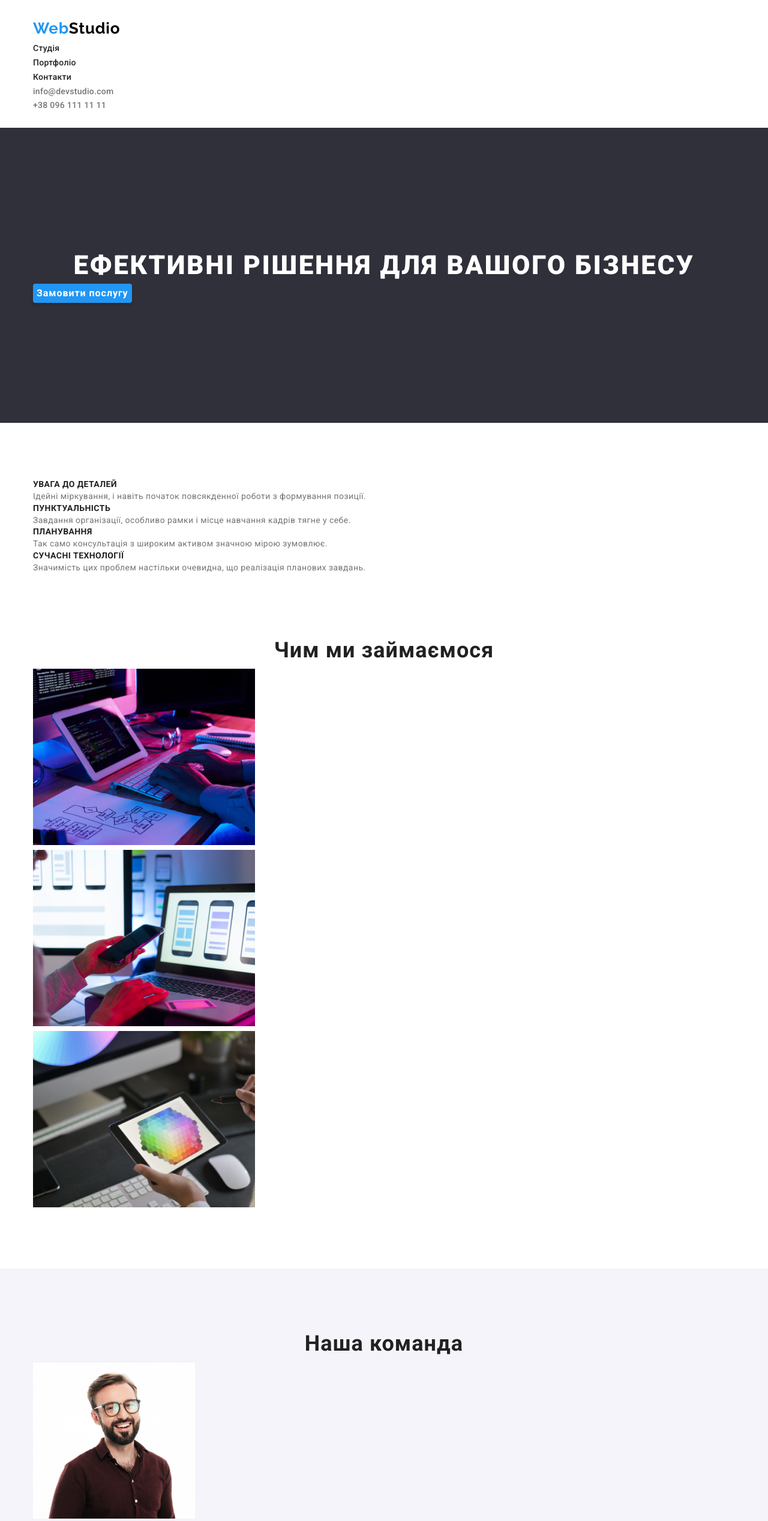
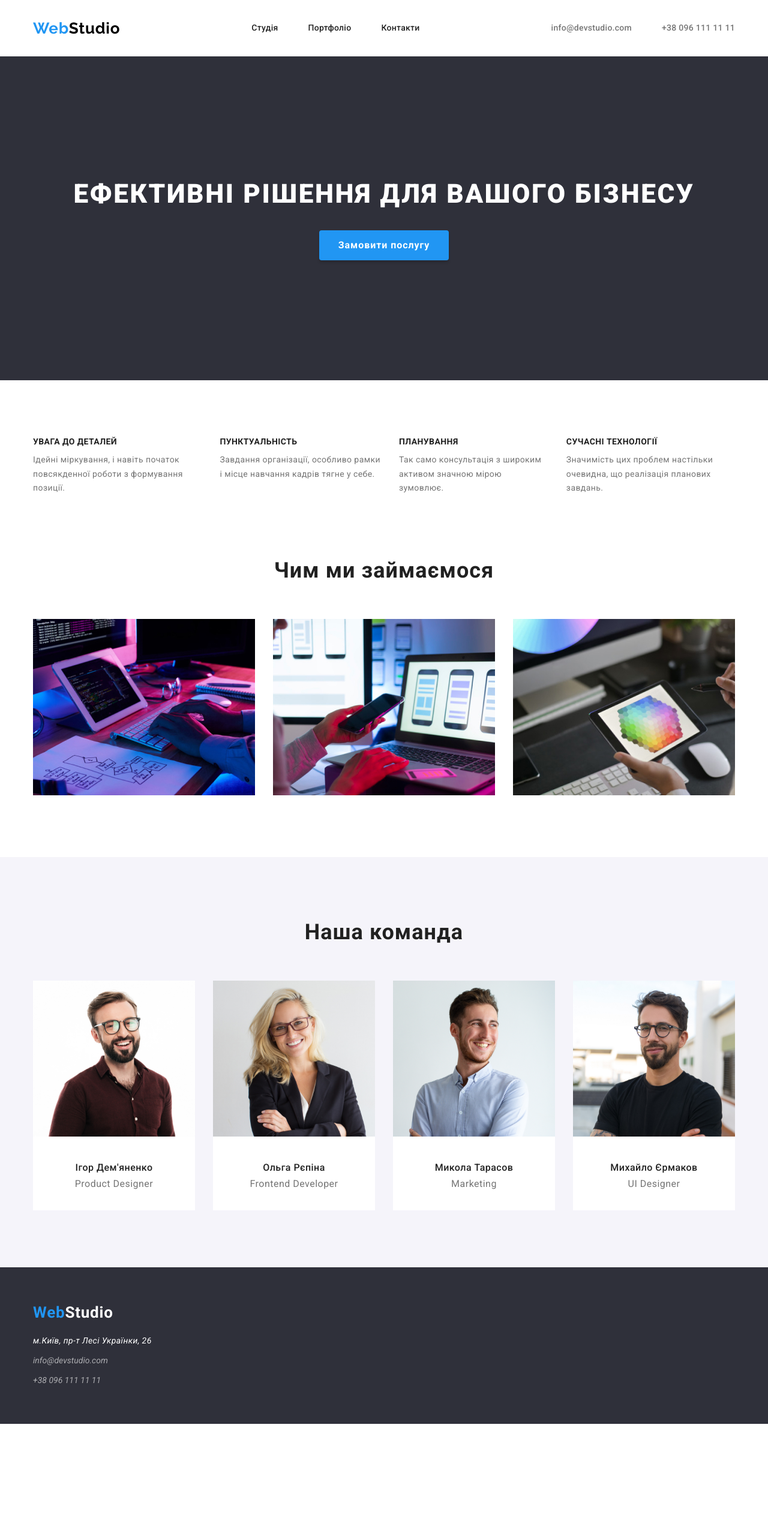
Before and after one commit to alika-bel/websudio-sccs, a plain HTML site: page index.html in a window 1280 px wide. Shown: the top 2536 px of the page at 60% size. After the commit the page ends 2374 px from the top, so only its background shows below. Drawn offline with nearby package versions, Linux system fonts and the light colour scheme.

Commit message:
Доробила

```diff
--- a/index.html
+++ b/index.html
@@ -22,7 +22,7 @@
   </head>
   <body>
     <header class="header">
-      <div class="container">
+      <div class="container header-container">
         <a href="#" class="logo">Web<span class="logo-part">Studio</span></a>
         <nav class="nav">
           <ul class="nav-list">
@@ -53,13 +53,13 @@
     </header>
     <main>
       <section class="hero">
-        <div class="container">
+        <div class="container hero-container">
           <h1 class="hero-title">Ефективні рішення для вашого бізнесу</h1>
           <button class="hero-button">Замовити послугу</button>
         </div>
       </section>
       <section class="about">
-        <div class="container">
+        <div class="container about-container">
           <h2 hidden class="about-title">Про нас</h2>
           <ul class="about-list">
             <li class="about-item">
@@ -93,7 +93,7 @@
         </div>
       </section>
       <section class="work">
-        <div class="container">
+        <div class="container work-container">
           <h2 class="work-title">Чим ми займаємося</h2>
           <ul class="work-list">
             <li class="work-item">
@@ -127,7 +127,7 @@
         </div>
       </section>
       <section class="team">
-        <div class="container">
+        <div class="container team-container">
           <h2 class="team-title">Наша команда</h2>
           <ul class="team-list">
             <li class="team-item">
@@ -141,8 +141,10 @@
                     alt="Дизайнер"
                   />
                 </div>
+                <div class="teammate-info">
                   <h3 class="teammate-name">Ігор Дем'яненко</h3>
                   <p class="teammate-text">Product Designer</p>
+                </div>
               </article>
             </li>
             <li class="team-item">
@@ -156,8 +158,10 @@
                     alt="Розробник"
                   />
                 </div>
+                <div class="teammate-info">
                   <h3 class="teammate-name">Ольга Рєпіна</h3>
                   <p class="teammate-text">Frontend Developer</p>
+                </div>
               </article>
             </li>
             <li class="team-item">
@@ -171,8 +175,10 @@
                     alt="Маркетинг"
                   />
                 </div>
+                <div class="teammate-info">
                   <h3 class="teammate-name">Микола Тарасов</h3>
                   <p class="teammate-text">Marketing</p>
+                </div>
               </article>
             </li>
             <li class="team-item">
@@ -186,8 +192,10 @@
                     alt="Дизайнер"
                   />
                 </div>
+                <div class="teammate-info">
                   <h3 class="teammate-name">Михайло Єрмаков</h3>
                   <p class="teammate-text">UI Designer</p>
+                </div>
               </article>
             </li>
           </ul>
--- a/src/styles/styles.css
+++ b/src/styles/styles.css
@@ -32,6 +32,11 @@ body {
   padding-bottom: 25px;
   background-color: var(--background-color);
 }
+.header-container {
+  display: flex;
+  justify-content: space-between;
+  align-items: center;
+}
 .logo {
   letter-spacing: 0.03em;
   color: var(--accent-color);
@@ -42,6 +47,15 @@ body {
 }
 .logo-part {
   color: var(--logo-color);
+}
+.nav-list {
+  display: flex;
+  align-items: center;
+  gap: 50px;
+}
+.contacts-list {
+  display: flex;
+  gap: 50px;
 }
 .nav-link {
   color: var(--primary-text-color);
@@ -66,7 +80,11 @@ body {
   color: var(--accent-color);
   cursor: pointer;
 }
-
+.hero-container {
+  display: flex;
+  flex-direction: column;
+  align-items: center;
+}
 .hero {
   padding-top: 200px;
   padding-bottom: 200px;
@@ -82,6 +100,8 @@ body {
   line-height: 1.36;
 }
 .hero-button {
+  margin-top: 30px;
+  padding: 10px 32px;
   border-radius: 4px;
   box-shadow: 0 4px 4px 0 rgba(0, 0, 0, 0.15);
   background: var(--accent-color);
@@ -101,7 +121,13 @@ body {
   padding-top: 95px;
   padding-bottom: 95px;
 }
+.about-list {
+  justify-content: baseline;
+  display: flex;
+  gap: 30px;
+}
 .about-subtitle {
+  margin-bottom: 10px;
   font-weight: 700;
   font-size: 14px;
   letter-spacing: 0.03em;
@@ -116,10 +142,15 @@ body {
   padding-bottom: 95px;
 }
 .work-title {
+  margin-bottom: 50px;
   font-weight: 700;
   font-size: 36px;
   letter-spacing: 0.03em;
   text-align: center;
+}
+.work-list {
+  display: flex;
+  gap: 30px;
 }
 .team {
   background-color: var(--second-bg-color);
@@ -127,17 +158,32 @@ body {
   padding-bottom: 95px;
 }
 .team-title {
+  margin-bottom: 50px;
   font-weight: 700;
   font-size: 36px;
   letter-spacing: 0.03em;
   text-align: center;
 }
+.team-list {
+  display: flex;
+  gap: 30px;
+}
+.team-item {
+  background-color: #ffffff;
+}
+.teammate-info {
+  display: flex;
+  flex-direction: column;
+  align-items: center;
+}
 .teammate-name {
+  margin-top: 30px;
   font-weight: 500;
   font-size: 16px;
   letter-spacing: 0.03em;
 }
 .teammate-text {
+  margin-bottom: 30px;
   font-size: 16px;
   letter-spacing: 0.03em;
   color: var(--secondary-text-color);
@@ -158,10 +204,15 @@ footer {
   color: var(--background-color);
 }
 .address-text {
+  margin-top: 20px;
+  margin-bottom: 9px;
   color: var(--background-color);
   letter-spacing: 0.03em;
   font-style: normal;
   font-style: italic;
+}
+.address-item {
+  margin-top: 9px;
 }
 .adress-link {
   color: var(--trunslusent-white);
@@ -179,6 +230,9 @@ footer {
   padding-bottom: 95px;
 }
 .portfolio-list {
+  display: flex;
+  gap: 8px;
+  justify-content: center;
   padding-bottom: 35px;
 }
 .portfolio-button:hover {
@@ -190,6 +244,7 @@ footer {
   cursor: pointer;
 }
 .portfolio-button {
+  padding: 6px 22px;
   border-radius: 4px;
   background-color: var(--second-bg-color);
   height: 38px;
@@ -200,6 +255,10 @@ footer {
   border: 1px solid #eee;
   width: 370px;
   height: 404px;
+}
+.project-info {
+  margin-left: 24px;
+  margin-top: 20px;
 }
 .project-title {
   font-weight: 700;
@@ -213,3 +272,8 @@ footer {
   letter-spacing: 0.03em;
   color: var(--secondary-text-color);
 }
+.projects-list {
+  display: flex;
+  gap: 30px;
+  flex-wrap: wrap;
+}
```
Also changed, not shown: src/pages/portfolio.html (+23 -4 lines). Lines whose indentation alone changed are shown as unchanged.
